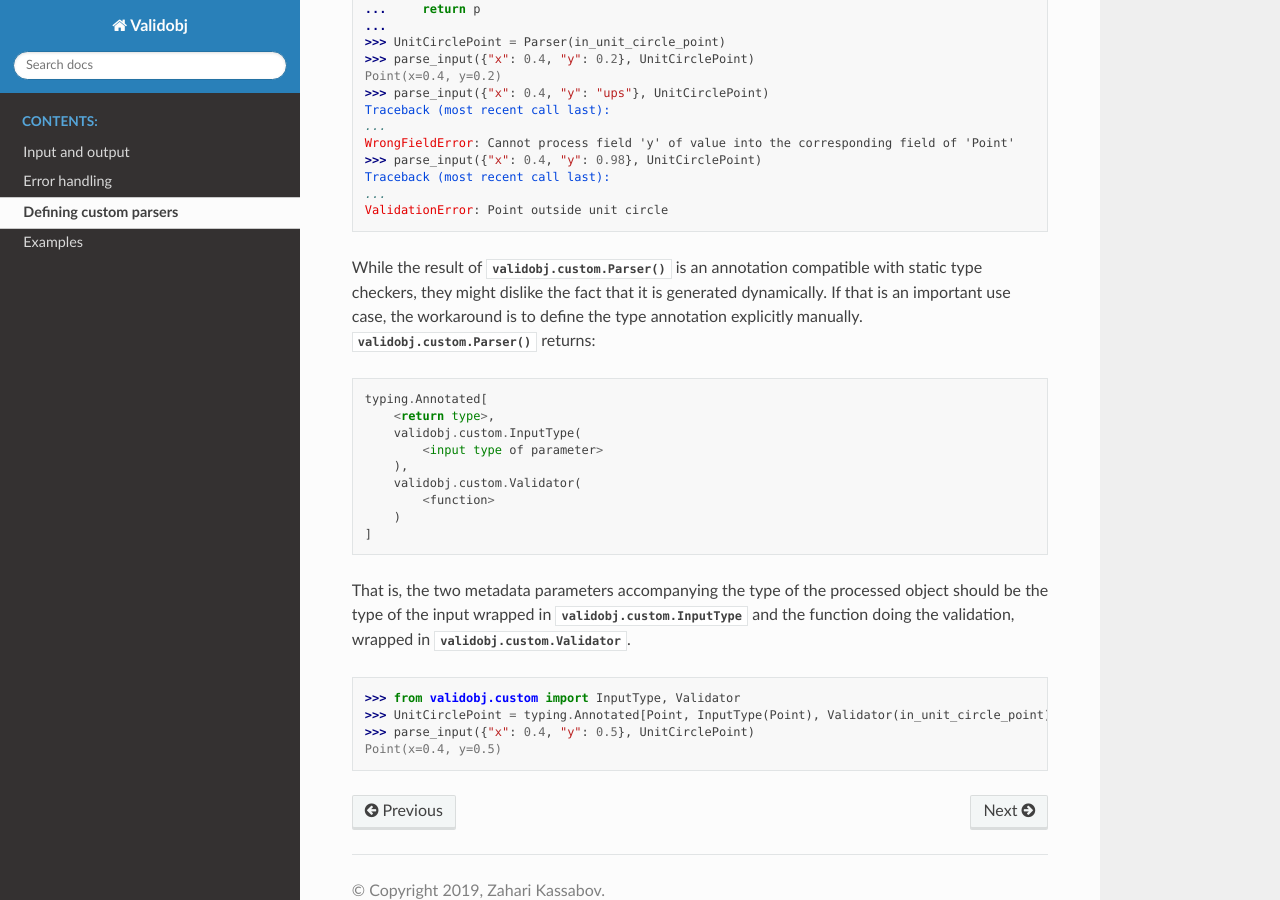
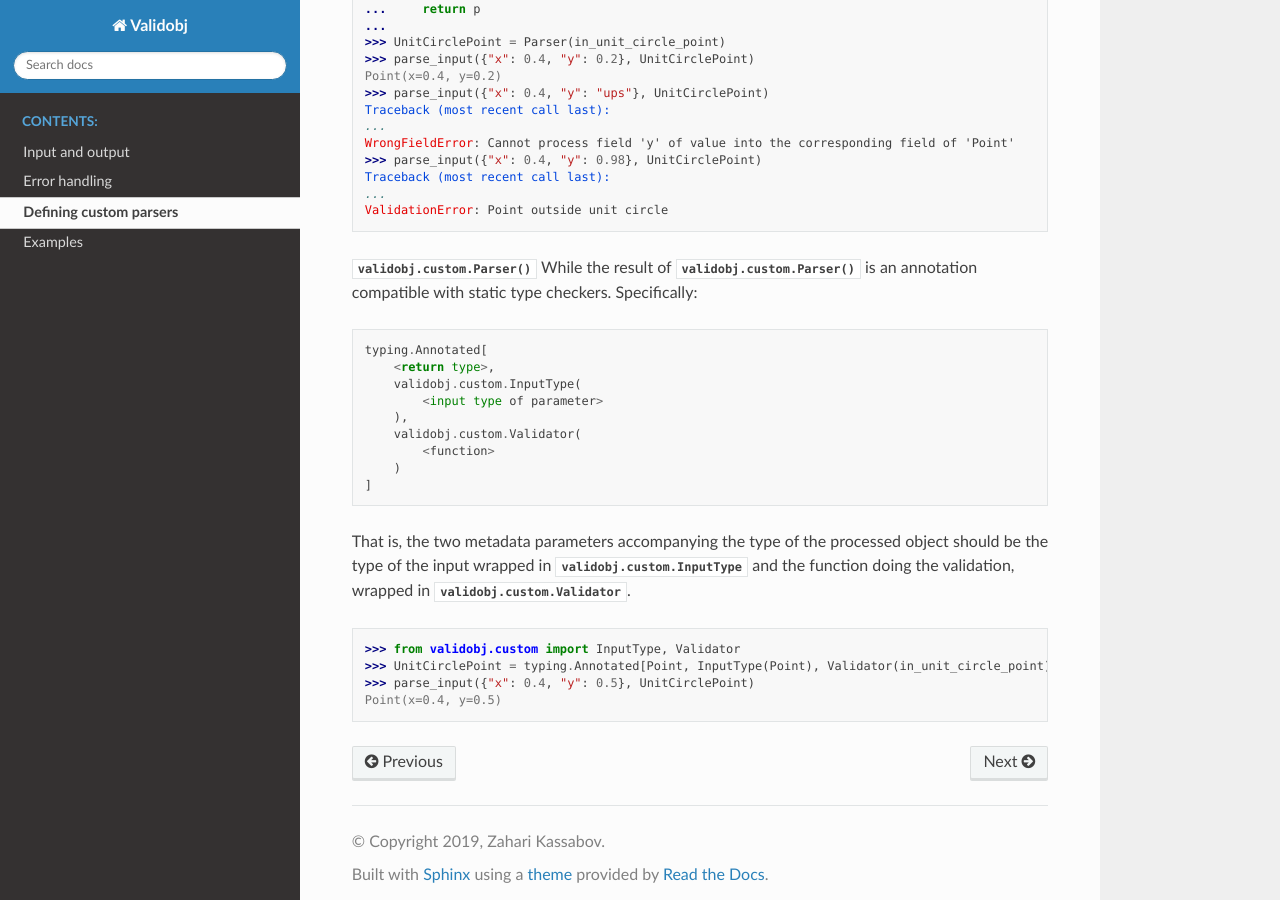
Before and after one commit to Zaharid/validobj, a Sphinx documentation site: the page built from doc/source/custom.rst, in a window 1280 px wide and 900 px high, scrolled down 1149 px. Built offline with Sphinx 7.4.7 and the Read the Docs theme 2.0.0, drawn with Linux system fonts in a browser that asks for light colours; pages that are not in the unit, such as notebooks, are missing from menus.

Commit message:
Add basic static typing support

```diff
--- a/doc/source/custom.rst
+++ b/doc/source/custom.rst
@@ -84,11 +84,9 @@ or enforced by Validobj, but might be useful for static type checkers.
     ValidationError: Point outside unit circle
 
 
+:py:func:`validobj.custom.Parser`
 While the result of :py:func:`validobj.custom.Parser` is an annotation
-compatible with static type checkers, they might dislike the fact that it is
-generated dynamically. If that is an important use case, the workaround is to
-define the type annotation explicitly manually.
-:py:func:`validobj.custom.Parser` returns::
+compatible with static type checkers. Specifically::
 
     typing.Annotated[
         <return type>,
--- a/validobj/__init__.py
+++ b/validobj/__init__.py
@@ -1,6 +1,6 @@
 """Validobj gives you valid objects"""
 
-__version__ = '0.7'
+__version__ = '1.0'
 
 from .validation import parse_input
 from .errors import ValidationError
```
Also changed, not shown: 2 other files.
